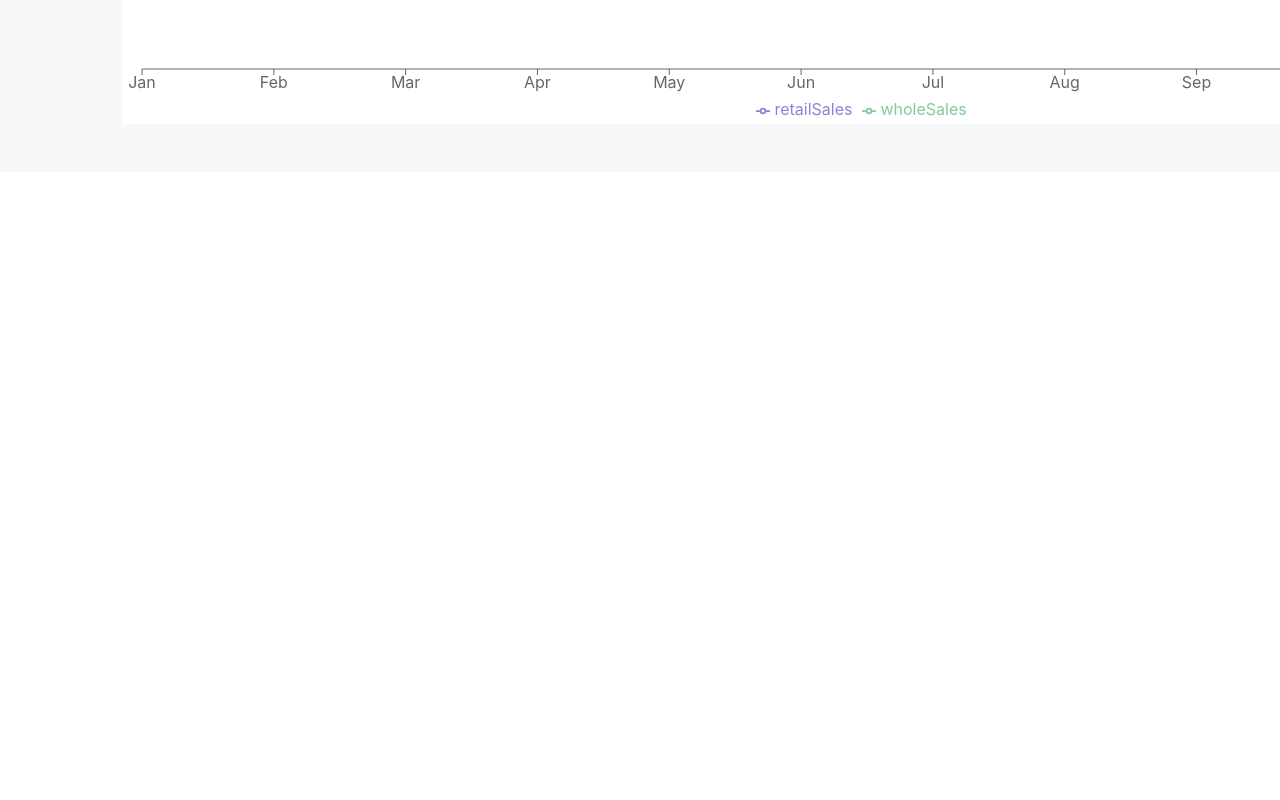
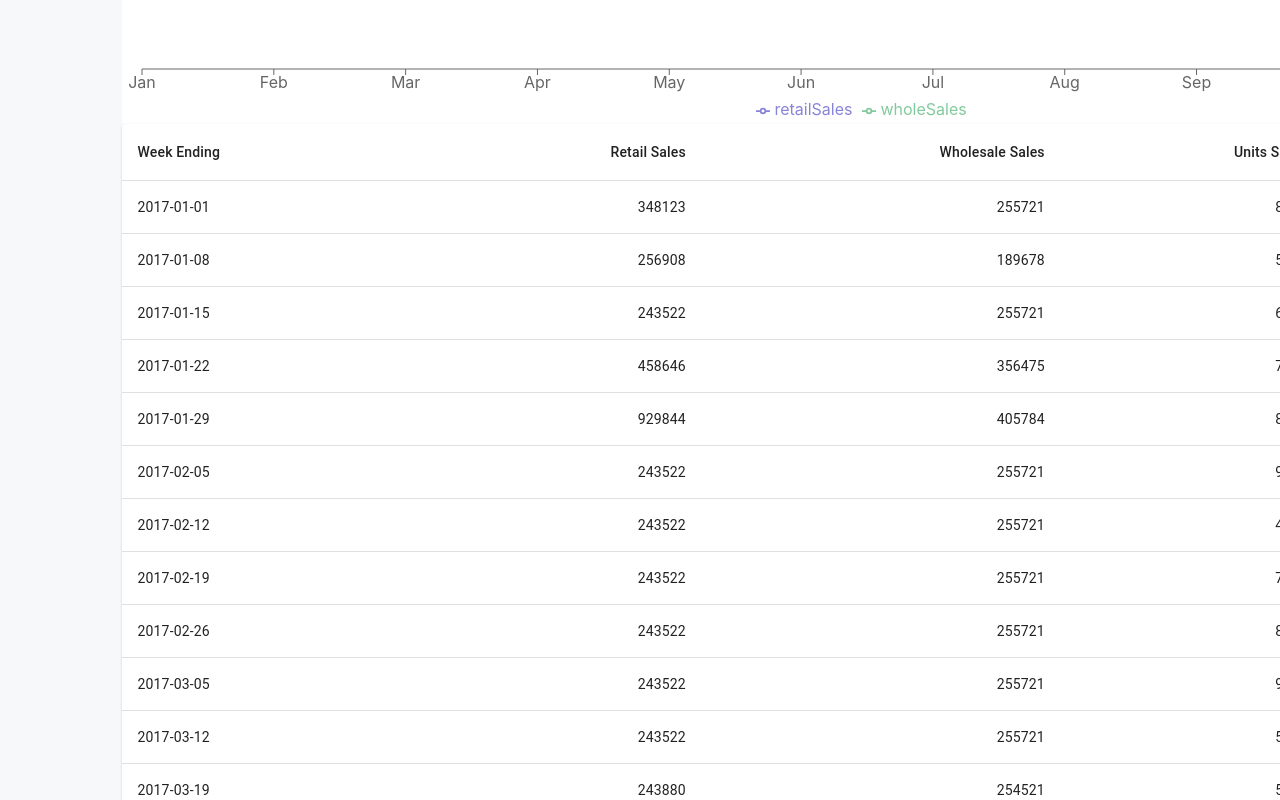
Before and after one commit to Lo-GR/stackline-sales-page, a React (Create React App) app: page / in a window 1280 px wide. Shown: the part 520-1320 px from the top of the page. Before the commit the page ends 800 px from the top, so only its background shows below. Built offline with nearby package versions, Linux system fonts and the light colour scheme.

Commit message:
add table

```diff
--- /dev/null
+++ b/src/components/table-components/SalesTable.tsx
@@ -0,0 +1,64 @@
+import { TableContainer, Paper, Table, TableHead, TableRow, TableCell, TableBody } from '@mui/material';
+import React from 'react'
+
+interface SalesTableProps{
+  sales: {
+    weekEnding: string
+    retailSales: number
+    wholesaleSales: number
+    unitsSold: number
+    retailerMargin: number
+  }[]
+}
+
+function createData(
+  name: string,
+  calories: number,
+  fat: number,
+  carbs: number,
+  protein: number,
+) {
+  return { name, calories, fat, carbs, protein };
+}
+
+const rows = [
+  createData('Frozen yoghurt', 159, 6.0, 24, 4.0),
+  createData('Ice cream sandwich', 237, 9.0, 37, 4.3),
+  createData('Eclair', 262, 16.0, 24, 6.0),
+  createData('Cupcake', 305, 3.7, 67, 4.3),
+  createData('Gingerbread', 356, 16.0, 49, 3.9),
+];
+
+export default function SalesTable({ sales }: SalesTableProps) {
+  return (
+    <TableContainer component={Paper}>
+    <Table sx={{ minWidth: 650 }} aria-label="simple table">
+      <TableHead>
+        <TableRow>
+          <TableCell>Week Ending</TableCell>
+          <TableCell align="right">Retail Sales</TableCell>
+          <TableCell align="right">Wholesale Sales</TableCell>
+          <TableCell align="right">Units Sold</TableCell>
+          <TableCell align="right">Retail Margin</TableCell>
+        </TableRow>
+      </TableHead>
+      <TableBody>
+        {sales.map((row) => (
+          <TableRow
+            key={row.weekEnding}
+            sx={{ '&:last-child td, &:last-child th': { border: 0 } }}
+          >
+            <TableCell component="th" scope="row">
+              {row.weekEnding}
+            </TableCell>
+            <TableCell align="right">{row.retailSales}</TableCell>
+            <TableCell align="right">{row.wholesaleSales}</TableCell>
+            <TableCell align="right">{row.unitsSold}</TableCell>
+            <TableCell align="right">{row.retailerMargin}</TableCell>
+          </TableRow>
+        ))}
+      </TableBody>
+    </Table>
+  </TableContainer>
+  )
+}
--- a/src/views/App.css
+++ b/src/views/App.css
@@ -1,6 +1,5 @@
 .app-container {
   min-height: 100vh;
-  /* min-width: 100%; */
   display: flex;
   flex-direction: column
 }
--- a/src/views/ProductDetails.css
+++ b/src/views/ProductDetails.css
@@ -6,3 +6,9 @@
   flex-direction: row;
   justify-content: space-between;
 }
+
+.product-details-data {
+  display: flex;
+  flex-direction: column;
+  justify-content: space-between;
+}
--- a/src/views/ProductDetails.tsx
+++ b/src/views/ProductDetails.tsx
@@ -4,14 +4,19 @@ import { useSelector } from 'react-redux';
 import { salesHistory } from './../types/salesHistory'
 import './ProductDetails.css'
 import SalesGraph from '../components/graph-components/SalesGraph';
+import SalesTable from '../components/table-components/SalesTable';
 
 
 export default function ProductDetails() {
   const data = useSelector((state: any) => state.salesHistory)
+  // Instead of passing "data[0]" into these components, I'd imagine that
   return (
     <div className="product-details-container">
       <ProductInfo salesData={data[0]} />
-      <SalesGraph sales={data[0].sales} />
+      <div className="product-details-data">
+        <SalesGraph sales={data[0].sales} />
+        <SalesTable sales={data[0].sales}/>
+      </div>
     </div>
   )
 }
```
